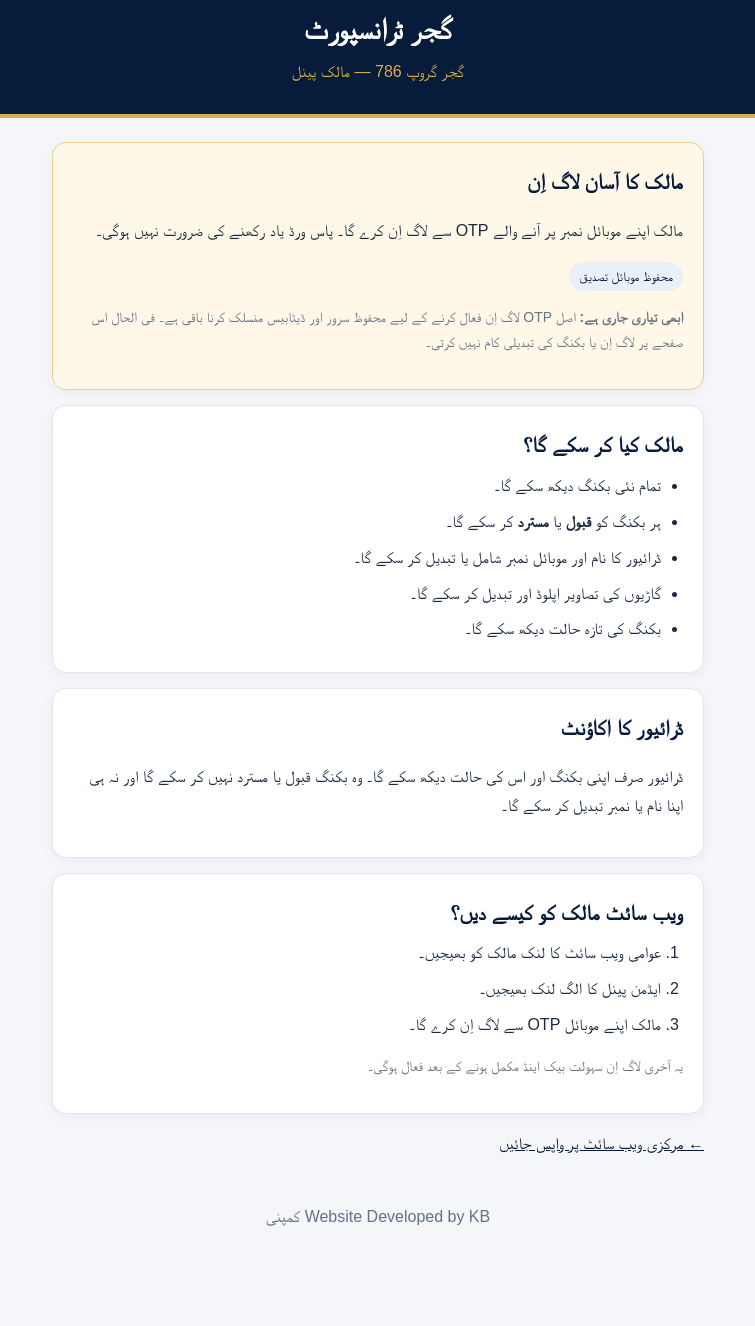
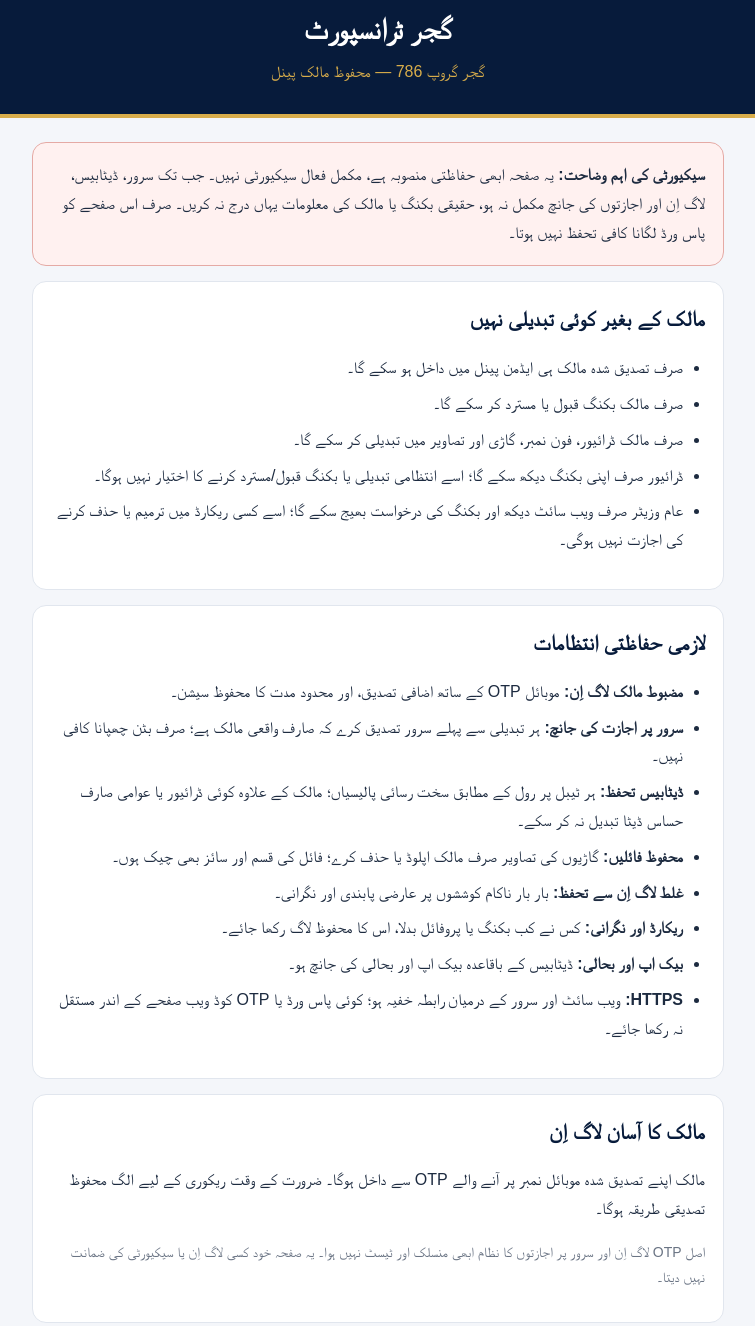
Before and after one commit to kiswa-beauty/gujjar-transport, a plain HTML site: page admin.html in a window 1280 px wide. Shown: the part 21-1347 px from the top of the page, without its empty margins (262-1017 px from the left). Before the commit the page ends 1272 px from the top, so only its background shows below. Drawn offline with Linux system fonts and the light colour scheme.

Commit message:
Document strict owner-only security requirements

```diff
--- a/admin.html
+++ b/admin.html
@@ -1,57 +1,10 @@
 <!doctype html>
-<html lang="ur" dir="rtl">
-<head>
-<meta charset="utf-8"><meta name="viewport" content="width=device-width,initial-scale=1">
-<title>گجر ٹرانسپورٹ | مالک پینل</title>
-<style>
-:root{--navy:#071b3b;--gold:#d8ad4b}*{box-sizing:border-box}
-body{margin:0;background:#f4f6fa;color:#1d2b40;font-family:Arial,system-ui;line-height:1.8}
-header{background:var(--navy);color:#fff;text-align:center;padding:24px 14px;border-bottom:4px solid var(--gold)}
-header h1{margin:0;font-size:29px}header p{margin:3px 0;color:var(--gold)}
-main{max-width:680px;margin:24px auto;padding:0 14px}
-.card{background:#fff;border:1px solid #e1e6ee;border-radius:14px;padding:20px;margin-bottom:15px;box-shadow:0 3px 12px #071b3b0b}
-h2{font-size:21px;color:var(--navy);margin:0 0 8px}
-.steps{padding-right:22px;margin:8px 0}.steps li{margin:7px 0}
-.login{background:#fff8e8;border:1px solid #ead08a}
-.tag{display:inline-block;background:#eaf0f8;color:var(--navy);padding:3px 10px;border-radius:20px;font-size:13px}
-.note{font-size:14px;color:#6a7484}
-a{color:var(--navy)}footer{text-align:center;padding:20px;color:#657085}
-</style>
-</head>
-<body>
-<header><h1>گجر ٹرانسپورٹ</h1><p>گجر گروپ 786 — مالک پینل</p></header>
-<main>
-<section class="card login">
-<h2>مالک کا آسان لاگ اِن</h2>
-<p>مالک اپنے موبائل نمبر پر آنے والے OTP سے لاگ اِن کرے گا۔ پاس ورڈ یاد رکھنے کی ضرورت نہیں ہوگی۔</p>
-<span class="tag">محفوظ موبائل تصدیق</span>
-<p class="note"><b>ابھی تیاری جاری ہے:</b> اصل OTP لاگ اِن فعال کرنے کے لیے محفوظ سرور اور ڈیٹابیس منسلک کرنا باقی ہے۔ فی الحال اس صفحے پر لاگ اِن یا بکنگ کی تبدیلی کام نہیں کرتی۔</p>
-</section>
-<section class="card">
-<h2>مالک کیا کر سکے گا؟</h2>
-<ul class="steps">
-<li>تمام نئی بکنگ دیکھ سکے گا۔</li>
-<li>ہر بکنگ کو <b>قبول</b> یا <b>مسترد</b> کر سکے گا۔</li>
-<li>ڈرائیور کا نام اور موبائل نمبر شامل یا تبدیل کر سکے گا۔</li>
-<li>گاڑیوں کی تصاویر اپلوڈ اور تبدیل کر سکے گا۔</li>
-<li>بکنگ کی تازہ حالت دیکھ سکے گا۔</li>
-</ul>
-</section>
-<section class="card">
-<h2>ڈرائیور کا اکاؤنٹ</h2>
-<p>ڈرائیور صرف اپنی بکنگ اور اس کی حالت دیکھ سکے گا۔ وہ بکنگ قبول یا مسترد نہیں کر سکے گا اور نہ ہی اپنا نام یا نمبر تبدیل کر سکے گا۔</p>
-</section>
-<section class="card">
-<h2>ویب سائٹ مالک کو کیسے دیں؟</h2>
-<ol class="steps">
-<li>عوامی ویب سائٹ کا لنک مالک کو بھیجیں۔</li>
-<li>ایڈمن پینل کا الگ لنک بھیجیں۔</li>
-<li>مالک اپنے موبائل OTP سے لاگ اِن کرے گا۔</li>
-</ol>
-<p class="note">یہ آخری لاگ اِن سہولت بیک اینڈ مکمل ہونے کے بعد فعال ہوگی۔</p>
-</section>
-<p><a href="index.html">← مرکزی ویب سائٹ پر واپس جائیں</a></p>
-</main>
-<footer>Website Developed by KB کمپنی</footer>
-</body>
-</html>
+<html lang="ur" dir="rtl"><head><meta charset="utf-8"><meta name="viewport" content="width=device-width,initial-scale=1"><title>گجر ٹرانسپورٹ | محفوظ مالک پینل</title>
+<style>:root{--n:#071b3b;--g:#d8ad4b}*{box-sizing:border-box}body{margin:0;background:#f4f6fa;color:#1d2b40;font-family:Arial,system-ui;line-height:1.8}header{background:var(--n);color:#fff;text-align:center;padding:24px 14px;border-bottom:4px solid var(--g)}header h1{margin:0;font-size:29px}header p{margin:3px 0;color:var(--g)}main{max-width:720px;margin:24px auto;padding:0 14px}.card,.warning{border-radius:14px;padding:18px;margin-bottom:15px;background:#fff;border:1px solid #e1e6ee}.warning{background:#fff1f0;border-color:#e5aaa5}h2{font-size:21px;color:var(--n);margin:0 0 8px}ul,ol{padding-right:22px}li{margin:7px 0}.note{font-size:14px;color:#6a7484}a{color:var(--n)}footer{text-align:center;padding:20px;color:#657085}</style></head><body>
+<header><h1>گجر ٹرانسپورٹ</h1><p>گجر گروپ 786 — محفوظ مالک پینل</p></header><main>
+<section class="warning"><b>سیکیورٹی کی اہم وضاحت:</b> یہ صفحہ ابھی حفاظتی منصوبہ ہے، مکمل فعال سیکیورٹی نہیں۔ جب تک سرور، ڈیٹابیس، لاگ اِن اور اجازتوں کی جانچ مکمل نہ ہو، حقیقی بکنگ یا مالک کی معلومات یہاں درج نہ کریں۔ صرف اس صفحے کو پاس ورڈ لگانا کافی تحفظ نہیں ہوتا۔</section>
+<section class="card"><h2>مالک کے بغیر کوئی تبدیلی نہیں</h2><ul><li>صرف تصدیق شدہ مالک ہی ایڈمن پینل میں داخل ہو سکے گا۔</li><li>صرف مالک بکنگ قبول یا مسترد کر سکے گا۔</li><li>صرف مالک ڈرائیور، فون نمبر، گاڑی اور تصاویر میں تبدیلی کر سکے گا۔</li><li>ڈرائیور صرف اپنی بکنگ دیکھ سکے گا؛ اسے انتظامی تبدیلی یا بکنگ قبول/مسترد کرنے کا اختیار نہیں ہوگا۔</li><li>عام وزیٹر صرف ویب سائٹ دیکھ اور بکنگ کی درخواست بھیج سکے گا؛ اسے کسی ریکارڈ میں ترمیم یا حذف کرنے کی اجازت نہیں ہوگی۔</li></ul></section>
+<section class="card"><h2>لازمی حفاظتی انتظامات</h2><ul><li><b>مضبوط مالک لاگ اِن:</b> موبائل OTP کے ساتھ اضافی تصدیق، اور محدود مدت کا محفوظ سیشن۔</li><li><b>سرور پر اجازت کی جانچ:</b> ہر تبدیلی سے پہلے سرور تصدیق کرے کہ صارف واقعی مالک ہے؛ صرف بٹن چھپانا کافی نہیں۔</li><li><b>ڈیٹابیس تحفظ:</b> ہر ٹیبل پر رول کے مطابق سخت رسائی پالیسیاں؛ مالک کے علاوہ کوئی ڈرائیور یا عوامی صارف حساس ڈیٹا تبدیل نہ کر سکے۔</li><li><b>محفوظ فائلیں:</b> گاڑیوں کی تصاویر صرف مالک اپلوڈ یا حذف کرے؛ فائل کی قسم اور سائز بھی چیک ہوں۔</li><li><b>غلط لاگ اِن سے تحفظ:</b> بار بار ناکام کوششوں پر عارضی پابندی اور نگرانی۔</li><li><b>ریکارڈ اور نگرانی:</b> کس نے کب بکنگ یا پروفائل بدلا، اس کا محفوظ لاگ رکھا جائے۔</li><li><b>بیک اپ اور بحالی:</b> ڈیٹابیس کے باقاعدہ بیک اپ اور بحالی کی جانچ ہو۔</li><li><b>HTTPS:</b> ویب سائٹ اور سرور کے درمیان رابطہ خفیہ ہو؛ کوئی پاس ورڈ یا OTP کوڈ ویب صفحے کے اندر مستقل نہ رکھا جائے۔</li></ul></section>
+<section class="card"><h2>مالک کا آسان لاگ اِن</h2><p>مالک اپنے تصدیق شدہ موبائل نمبر پر آنے والے OTP سے داخل ہوگا۔ ضرورت کے وقت ریکوری کے لیے الگ محفوظ تصدیقی طریقہ ہوگا۔</p><p class="note">اصل OTP لاگ اِن اور سرور پر اجازتوں کا نظام ابھی منسلک اور ٹیسٹ نہیں ہوا۔ یہ صفحہ خود کسی لاگ اِن یا سیکیورٹی کی ضمانت نہیں دیتا۔</p></section>
+<section class="card"><h2>ویب سائٹ حوالے کرنے سے پہلے</h2><ol><li>الگ Gujjar Transport ڈیٹابیس اور بیک اینڈ قائم کرنا۔</li><li>مالک کا اکاؤنٹ محفوظ طریقے سے بنانا اور اس کی شناخت تصدیق کرنا۔</li><li>ڈرائیور اور عوامی صارف کے محدود اختیارات سرور پر نافذ کرنا۔</li><li>یہ ٹیسٹ کرنا کہ مالک کے بغیر کوئی بکنگ، ڈرائیور یا تصویر تبدیل/حذف نہ ہو سکے۔</li><li>بیک اپ، ریکوری اور لاگ اِن سیکیورٹی کی جانچ کے بعد ہی مالک کو ایڈمن لنک دینا۔</li></ol></section>
+<p><a href="index.html">← مرکزی ویب سائٹ پر واپس جائیں</a></p></main><footer>Website Developed by KB کمپنی</footer></body></html>
```
